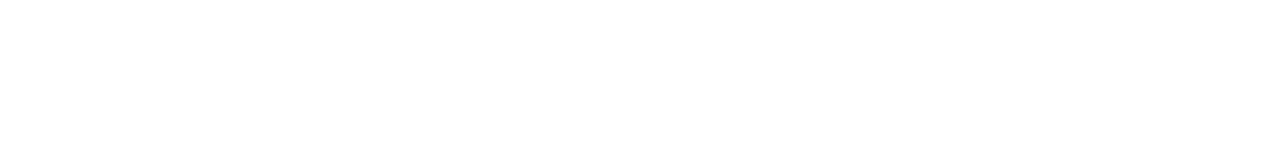
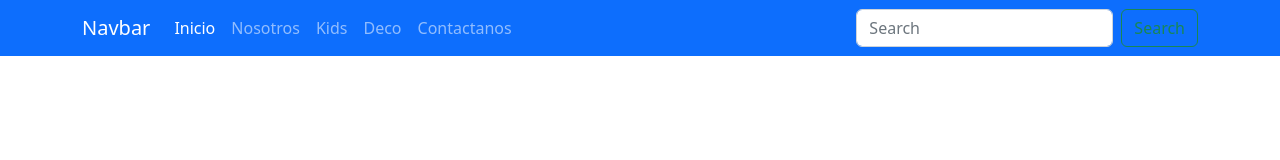
Before and after one commit to pburnsmas/Entrega-Final---Navarra, a website: page index.html in a window 1280 px wide. Drawn offline with nearby package versions, Linux system fonts and the light colour scheme.

Commit message:
cree navbar

```diff
--- a/index.html
+++ b/index.html
@@ -4,6 +4,9 @@
     <meta charset="UTF-8" />
     <meta http-equiv="X-UA-Compatible" content="IE=edge" />
     <meta name="viewport" content="width=device-width, initial-scale=1.0" />
+
+    <!--Mi css-->
+    <link rel="stylesheet" href="css/costume.css" />
 
     <!-- CSS only -->
     <link
@@ -28,9 +31,65 @@
       href="https://fonts.googleapis.com/css2?family=Montserrat:wght@400;700;900&display=swap"
       rel="stylesheet"
     />
+
+    <!--Icono Pagina Web-->
+    <link rel="shortcut icon" href="img/web-icon.png" type="image/x-icon" />
+
     <title>NAVARRA DECO & KIDS</title>
   </head>
   <body>
+    <header>
+      <nav class="navbar navbar-expand-lg navbar-dark bg-primary">
+        <div class="container">
+          <a class="navbar-brand" href="#">Navbar</a>
+          <button
+            class="navbar-toggler"
+            type="button"
+            data-bs-toggle="collapse"
+            data-bs-target="#navbarSupportedContent"
+            aria-controls="navbarSupportedContent"
+            aria-expanded="false"
+            aria-label="Toggle navigation"
+          >
+            <span class="navbar-toggler-icon"></span>
+          </button>
+          <div class="collapse navbar-collapse" id="navbarSupportedContent">
+            <ul class="navbar-nav me-auto mb-2 mb-lg-0">
+              <li class="nav-item">
+                <a class="nav-link active" aria-current="page" href=""
+                  >Inicio</a
+                >
+              </li>
+              <li class="nav-item">
+                <a class="nav-link" href="pages/nosotros.html">Nosotros</a>
+              </li>
+              <li class="nav-item">
+                <a class="nav-link" href="pages/kids.html">Kids</a>
+              </li>
+              <li class="nav-item">
+                <a class="nav-link" href="pages/deco.html">Deco</a>
+              </li>
+              <li class="nav-item">
+                <a class="nav-link" href="pages/contactanos.html"
+                  >Contactanos</a
+                >
+              </li>
+            </ul>
+            <form class="d-flex nav-form-control" role="search">
+              <input
+                class="form-control me-2"
+                type="search"
+                placeholder="Search"
+                aria-label="Search"
+              />
+              <button class="btn btn-outline-success" type="submit">
+                Search
+              </button>
+            </form>
+          </div>
+        </div>
+      </nav>
+    </header>
     <!-- JavaScript Bundle with Popper -->
     <script
       src="https://cdn.jsdelivr.net/npm/bootstrap@5.2.3/dist/js/bootstrap.bundle.min.js"
```
Also changed, not shown: pages/contactanos.html (added), pages/deco.html (added), pages/kids.html (added), pages/nosotros.html (added).
